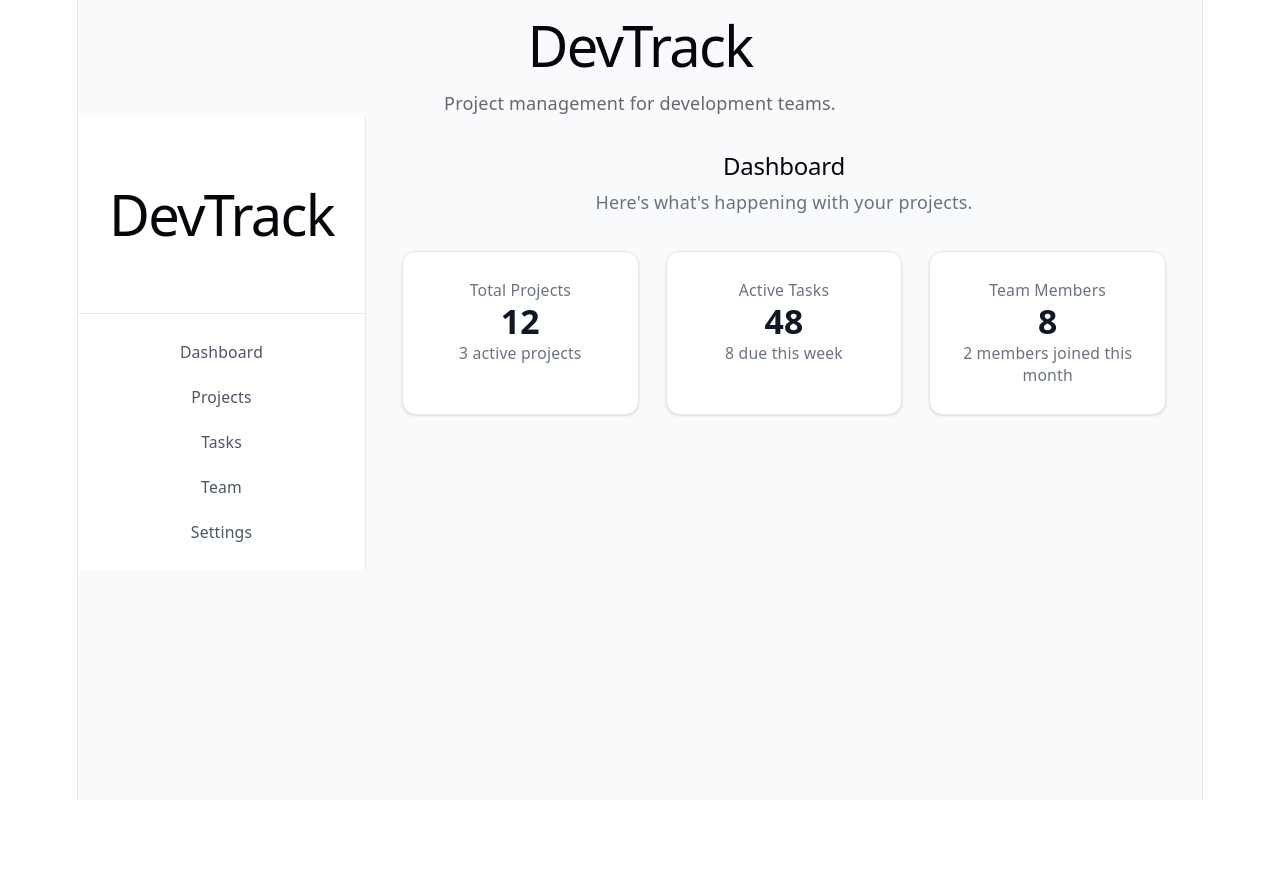
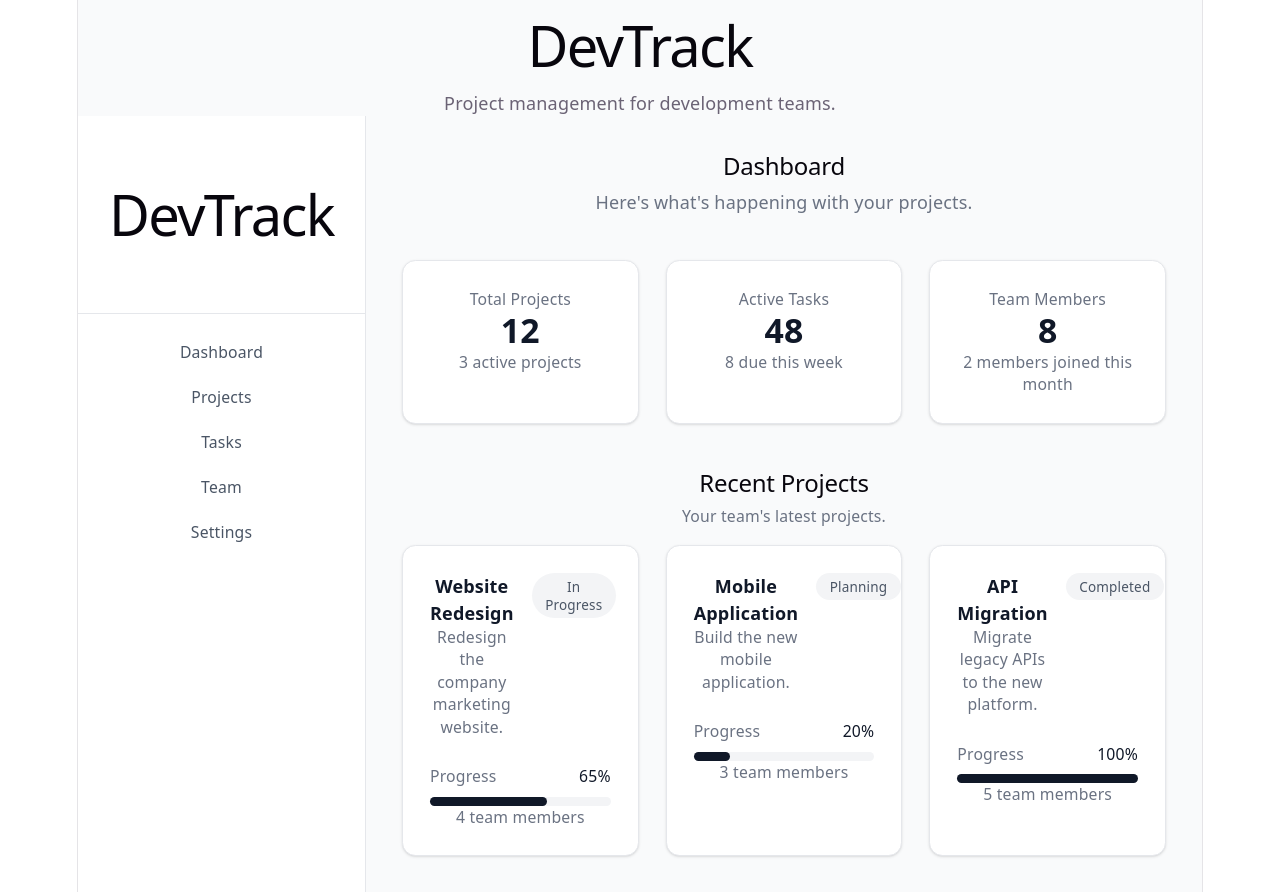
Before and after one commit to mohdamirhasan/devtrack, a React (Vite) app: page / in a window 1280 px wide. Before the commit the page ends 800 px from the top, so only its background shows below. Built offline with nearby package versions, Linux system fonts and the light colour scheme.

Commit message:
feat: add recent projects to dashboard

```diff
--- /dev/null
+++ b/src/components/ProjectCard.tsx
@@ -0,0 +1,49 @@
+import type { Project } from '../types/project'
+
+type ProjectCardProps = {
+  project: Project
+}
+
+function ProjectCard({ project }: ProjectCardProps) {
+  return (
+    <article className="rounded-xl border border-gray-200 bg-white p-6 shadow-sm">
+      <div className="flex items-start justify-between gap-4">
+        <div>
+          <h3 className="font-semibold text-gray-900">
+            {project.name}
+          </h3>
+
+          <p className="mt-1 text-sm text-gray-500">
+            {project.description}
+          </p>
+        </div>
+
+        <span className="rounded-full bg-gray-100 px-3 py-1 text-xs font-medium text-gray-600">
+          {project.status}
+        </span>
+      </div>
+
+      <div className="mt-6">
+        <div className="mb-2 flex justify-between text-sm">
+          <span className="text-gray-500">Progress</span>
+          <span className="font-medium text-gray-900">
+            {project.progress}%
+          </span>
+        </div>
+
+        <div className="h-2 rounded-full bg-gray-100">
+          <div
+            className="h-2 rounded-full bg-gray-900"
+            style={{ width: `${project.progress}%` }}
+          />
+        </div>
+      </div>
+
+      <p className="mt-4 text-sm text-gray-500">
+        {project.members} team members
+      </p>
+    </article>
+  )
+}
+
+export default ProjectCard
--- /dev/null
+++ b/src/components/ProjectList.tsx
@@ -0,0 +1,33 @@
+import type { Project } from '../types/project'
+import ProjectCard from './ProjectCard'
+
+type ProjectListProps = {
+  projects: Project[]
+}
+
+function ProjectList({ projects }: ProjectListProps) {
+  return (
+    <section>
+      <div className="mb-4">
+        <h2 className="text-xl font-semibold text-gray-900">
+          Recent Projects
+        </h2>
+
+        <p className="mt-1 text-sm text-gray-500">
+          Your team's latest projects.
+        </p>
+      </div>
+
+      <div className="grid gap-6 lg:grid-cols-3">
+        {projects.map((project) => (
+          <ProjectCard
+            key={project.id}
+            project={project}
+          />
+        ))}
+      </div>
+    </section>
+  )
+}
+
+export default ProjectList
--- /dev/null
+++ b/src/data/projects.ts
@@ -0,0 +1,28 @@
+import type { Project } from '../types/project'
+
+export const projects: Project[] = [
+  {
+    id: '1',
+    name: 'Website Redesign',
+    description: 'Redesign the company marketing website.',
+    status: 'In Progress',
+    progress: 65,
+    members: 4,
+  },
+  {
+    id: '2',
+    name: 'Mobile Application',
+    description: 'Build the new mobile application.',
+    status: 'Planning',
+    progress: 20,
+    members: 3,
+  },
+  {
+    id: '3',
+    name: 'API Migration',
+    description: 'Migrate legacy APIs to the new platform.',
+    status: 'Completed',
+    progress: 100,
+    members: 5,
+  },
+]
--- a/src/pages/Dashboard.tsx
+++ b/src/pages/Dashboard.tsx
@@ -1,8 +1,10 @@
 import StatCard from '../components/StatCard'
+import ProjectList from '../components/ProjectList'
+import { projects } from '../data/projects'
 
 function Dashboard() {
   return (
-    <div className="space-y-8 p-8">
+    <div className="space-y-10 p-8">
       <div>
         <h2 className="text-3xl font-bold text-gray-900">
           Dashboard
@@ -32,6 +34,8 @@ function Dashboard() {
           description="2 members joined this month"
         />
       </section>
+
+      <ProjectList projects={projects} />
     </div>
   )
 }
--- /dev/null
+++ b/src/types/project.ts
@@ -0,0 +1,10 @@
+export type ProjectStatus = 'Planning' | 'In Progress' | 'Completed'
+
+export type Project = {
+  id: string
+  name: string
+  description: string
+  status: ProjectStatus
+  progress: number
+  members: number
+}
```
